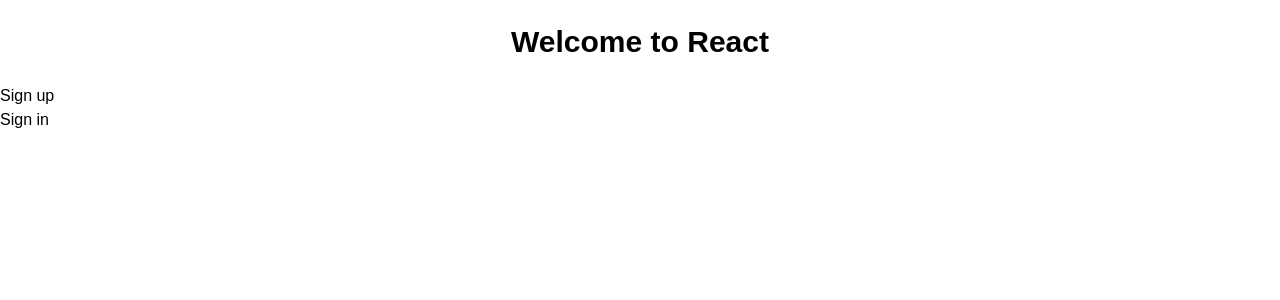
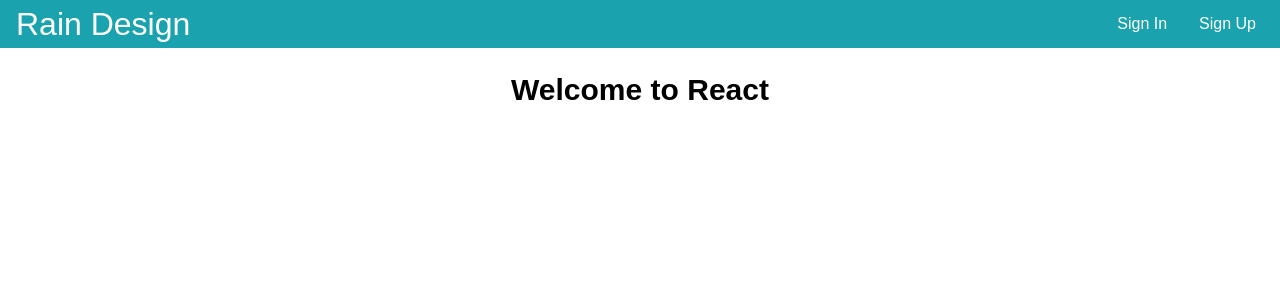
Before and after one commit to PritomKarmokar/microtaskbidz, a React (Create React App) app: page /#/ in a window 1280 px wide. Shown: the top 300 px of the page. Built offline with nearby package versions, Linux system fonts and the light colour scheme; no server answers.

Commit message:
navbar added

```diff
--- /dev/null
+++ b/src/css/navbar.css
@@ -0,0 +1,37 @@
+*{
+    box-sizing: border-box;
+}
+
+body{
+    margin: 0;
+}
+
+.nav{
+    background-color: #1AA3AF;
+    color: white;
+    display: flex;
+    justify-content: space-between;
+    align-items: center;
+    gap: 2rem;
+    padding: 0 1rem;
+}
+
+.site-title{
+    font-size: 2rem;
+}
+.nav ul{
+    padding: 0;
+    margin: 0;
+    list-style: none;
+    display: flex;
+    gap: 1rem;
+}
+
+.nav p{
+    color: inherit;
+    text-decoration: none;
+    height: 100%;
+    display: flex;
+    align-items: center;
+    padding: .5rem;
+}
--- a/src/css/signup.css
+++ b/src/css/signup.css
@@ -38,7 +38,7 @@
 
 .auth-container button{
     color: white;
-    background-color: #1AA3AF;;
+    background-color: #1AA3AF;
     width: 100%;
     padding: 10px;
     border-radius: 20px;
--- a/src/pages/Home/index.js
+++ b/src/pages/Home/index.js
@@ -1,19 +1,13 @@
 import React from "react";
-import { NavLink } from "react-router-dom";
-import "../Navbar/index.js"
+import Navbar from "../Navbar/index.js"
 import "../../css/signup.css";
 
 const Home = () => {
   return (
     <div>
+      <Navbar>Hello</Navbar>
       <h1 className="my-6 text-center text-3xl font-bold">Welcome to React</h1>
-      <NavLink to="/signup">
-        Sign up
-      </NavLink><br></br>
-      <NavLink to="/signin">
-        Sign in
-      </NavLink>
-      {/* <Navbar>Hello</Navbar> */}
+
     </div>
   );
 };
--- a/src/pages/Navbar/index.js
+++ b/src/pages/Navbar/index.js
@@ -1,9 +1,16 @@
 import React from "react";
+import { NavLink } from "react-router-dom";
+import "../../css/navbar.css";
 
 function Navbar(){
     return(
         <nav className="nav">
+        <a className ="site-title" href="/">Rain Design</a>
+        <ul>
+            <li><p><NavLink to="/signin">Sign In</NavLink></p></li>
 
+            <li><p><NavLink to="/signup">Sign Up</NavLink></p></li>
+        </ul>
         </nav>
     )
 }
```
